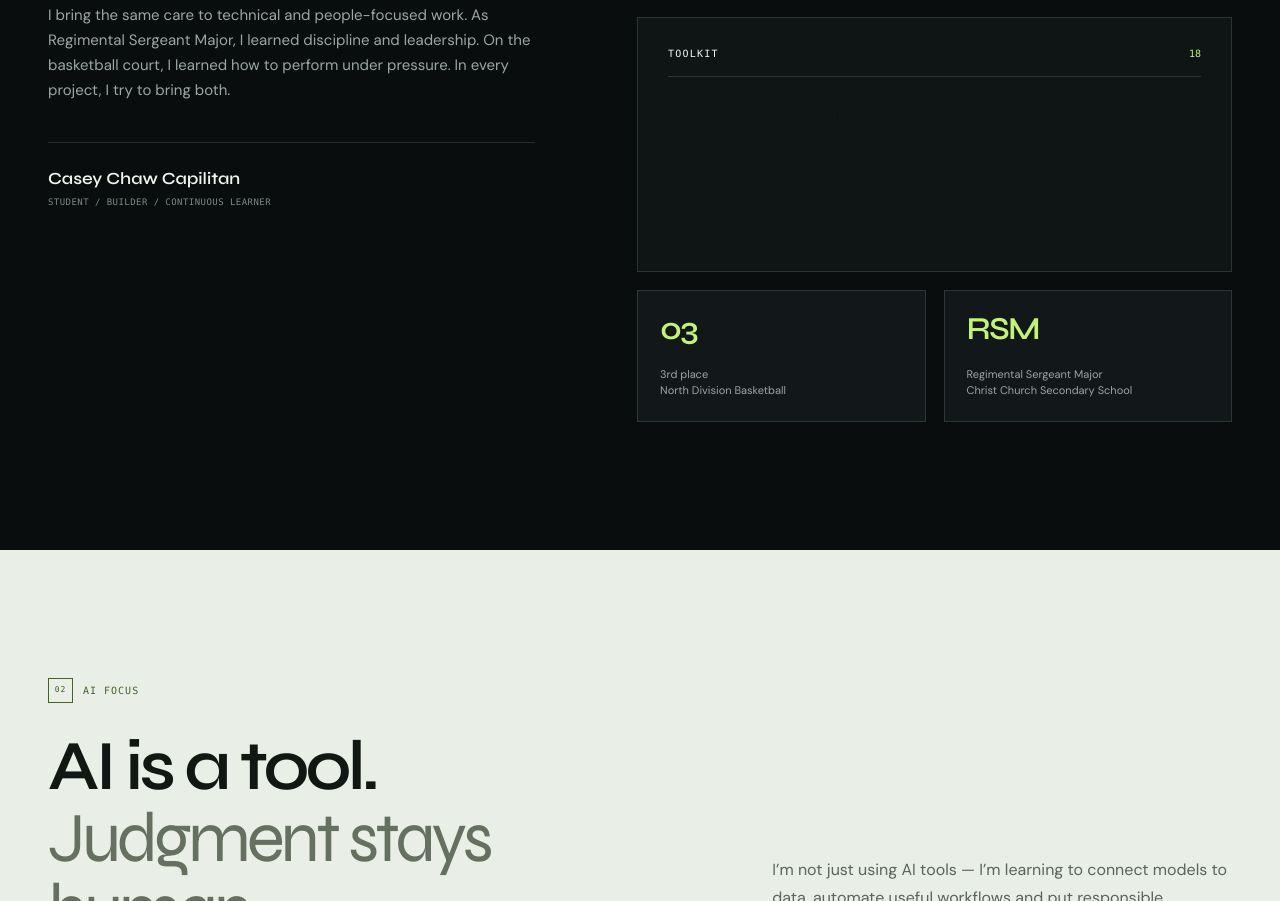
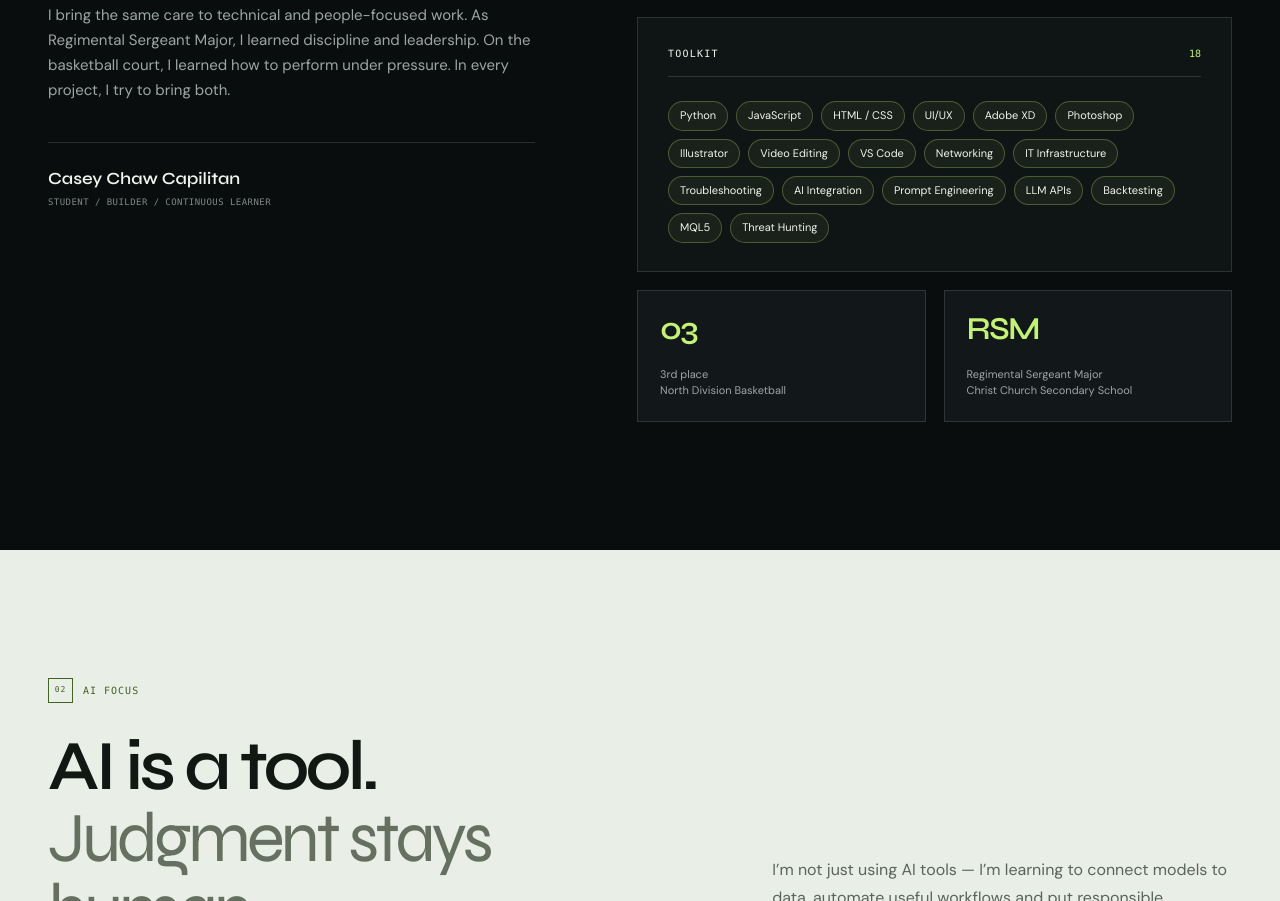
Before and after one commit to C0mfyyyy/My-Portfolio, a plain HTML site: page index.html in a window 1280 px wide. Shown: the part 1700-2601 px from the top of the page. Drawn offline with Linux system fonts and the light colour scheme.

Commit message:
Make Toolkit tags readable on dark background
Co-Authored-By: Claude Opus 5.5 <noreply@anthropic.com>
Claude-Session: https://claude.ai/code/session_01WsVgBLoanxJQCNb6TqWw6N

```diff
--- a/style.css
+++ b/style.css
@@ -966,6 +966,12 @@ button:not(:disabled), summary {
     line-height: 1.4;
 }
 
+.fact-card .tag-list > span {
+    border-color: rgba(196, 242, 119, 0.28);
+    background: rgba(196, 242, 119, 0.06);
+    color: var(--text);
+}
+
 .tag-list--dark > span {
     border-color: var(--line);
     color: var(--muted);
```
